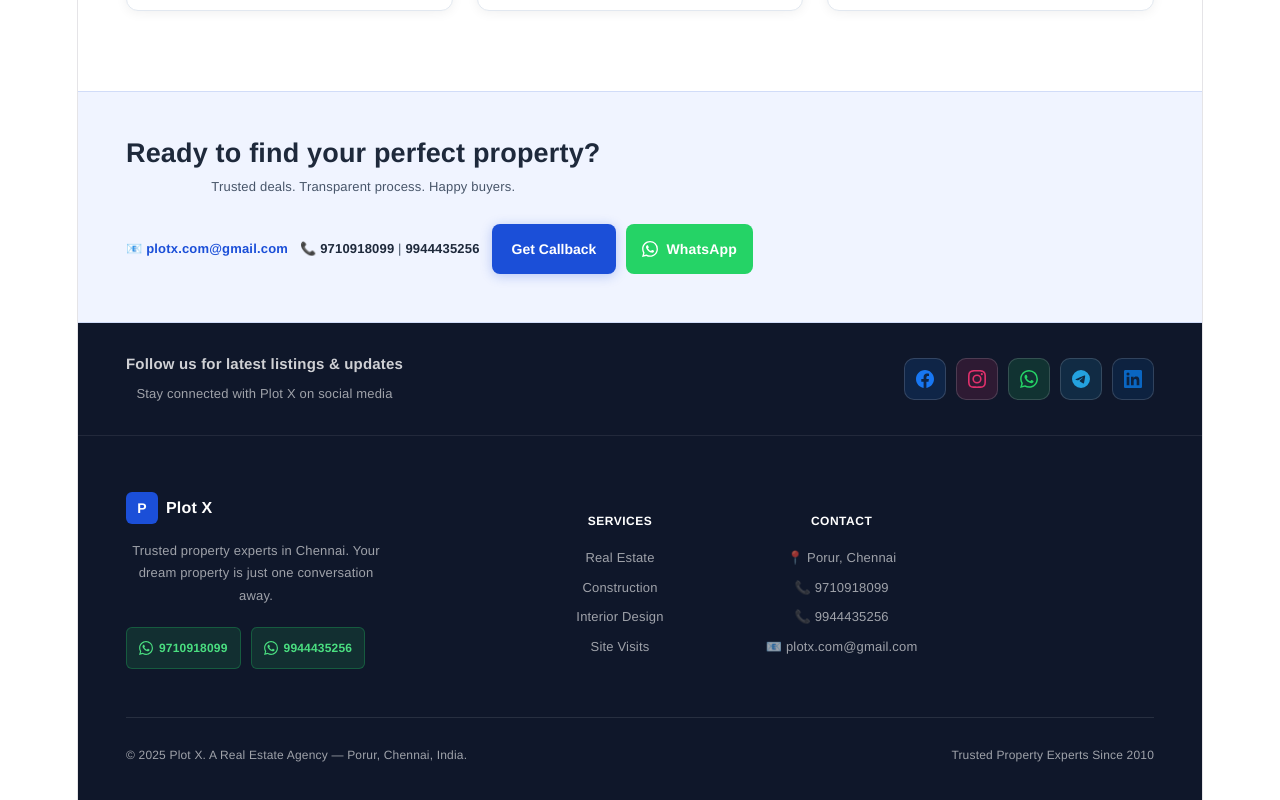
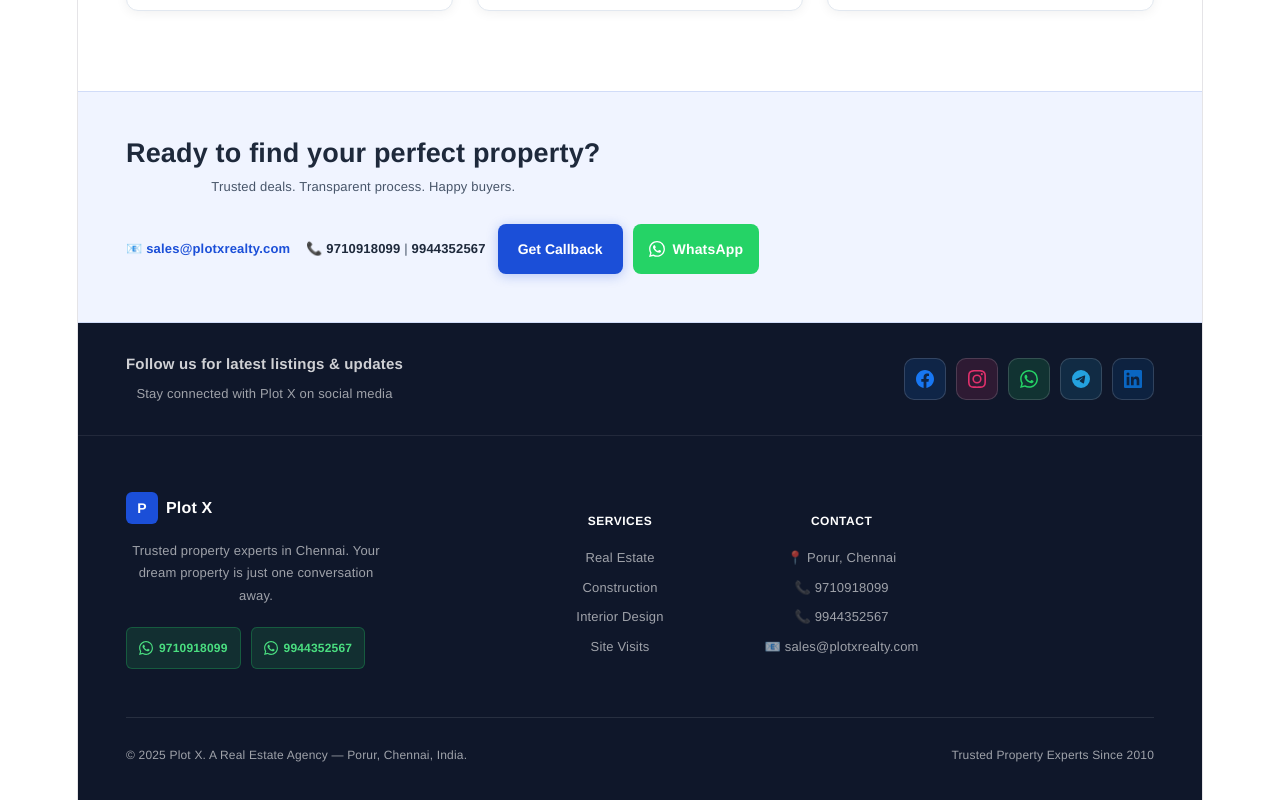
Before and after one commit to siva808/plotx, a React (Vite) app in the folder plotx-frontend/: page / in a window 1280 px wide. Shown: the part 1821-2621 px from the top of the page. Built offline with nearby package versions, Linux system fonts and the light colour scheme.

Commit message:
the changes code

```diff
--- a/plotx-frontend/src/App.jsx
+++ b/plotx-frontend/src/App.jsx
@@ -1,7 +1,7 @@
 import { useState, useEffect, useCallback, useRef } from "react";
 
 const WA_NUMBER = "919710918099";
-const WA_NUMBER2 = "919944435256";
+const WA_NUMBER2 = "919944352567";
 const FB_URL = "https://facebook.com/plotxchennai";
 const IG_URL = "https://instagram.com/plotxchennai";
 const TG_URL = "https://t.me/plotx7743";
@@ -949,13 +949,13 @@ function CTAStrip({ onEnquire }) {
         </div>
         <div style={{ display:"flex", gap:"12px", flexDirection: isMobile ? "column" : "row", alignItems: isMobile ? "stretch" : "center", width: isMobile ? "100%" : "auto" }}>
           <div style={{ fontSize:"13px", color:T.slateM }}>
-            📧{" "}<a href="mailto:plotx.com@gmail.com" style={{ color:T.blue, textDecoration:"none", fontWeight:"600" }}>plotx.com@gmail.com</a>
+            📧{" "}<a href="mailto:sales@plotxrealty.com " style={{ color:T.blue, textDecoration:"none", fontWeight:"600" }}>sales@plotxrealty.com </a>
           </div>
           <div style={{ fontSize:"13px", color:T.slateM }}>
             📞{" "}
             <a href="tel:+919710918099" style={{ color:T.slate, fontWeight:"600", textDecoration:"none" }}>9710918099</a>
             {" | "}
-            <a href="tel:+919944435256" style={{ color:T.slate, fontWeight:"600", textDecoration:"none" }}>9944435256</a>
+            <a href="tel:+919944352567" style={{ color:T.slate, fontWeight:"600", textDecoration:"none" }}>9944352567</a>
           </div>
           <div style={{ display:"flex", gap:"10px" }}>
             <button style={{ ...S.btn("primary"), padding:"12px 20px", flex: isMobile ? 1 : "none" }}
@@ -1048,7 +1048,7 @@ function MobileMenu({ open, onClose, setRoute, onEnquire, route }) {
           <p style={{ fontSize:"12px", color:T.muted, textAlign:"center" }}>
             📞 <a href="tel:+919710918099" style={{ color:T.slate, fontWeight:"600", textDecoration:"none" }}>9710918099</a>
             {" | "}
-            <a href="tel:+919944435256" style={{ color:T.slate, fontWeight:"600", textDecoration:"none" }}>9944435256</a>
+            <a href="tel:+919944352567" style={{ color:T.slate, fontWeight:"600", textDecoration:"none" }}>9944352567</a>
           </p>
         </div>
       </div>
@@ -1254,7 +1254,7 @@ function Footer({ logo, setRoute }) {
               ]},
               { title:"Contact", links:[
                 {l:"📍 Porur, Chennai",r:null},{l:"📞 9710918099",r:null},
-                {l:"📞 9944435256",r:null},{l:"📧 plotx.com@gmail.com",r:null}
+                {l:"📞 9944352567",r:null},{l:"📧 sales@plotxrealty.com",r:null}
               ]},
             ].map(col=>(
               <div key={col.title}>
```
